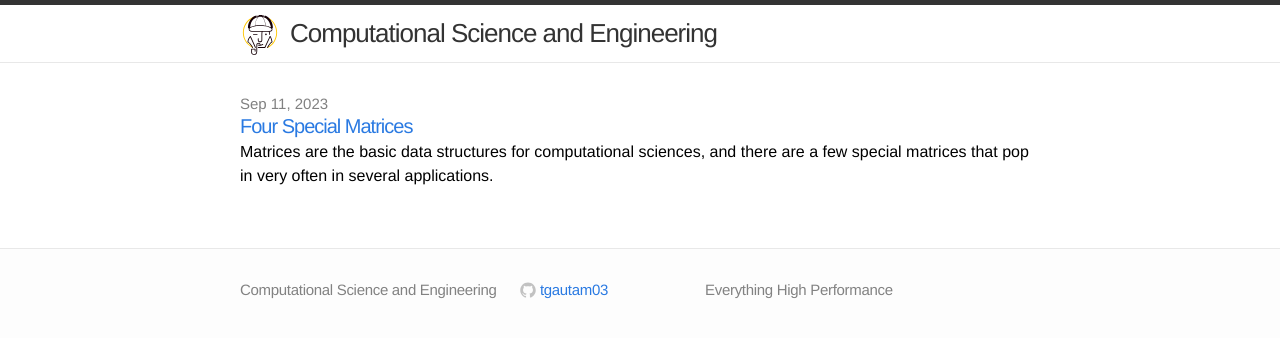
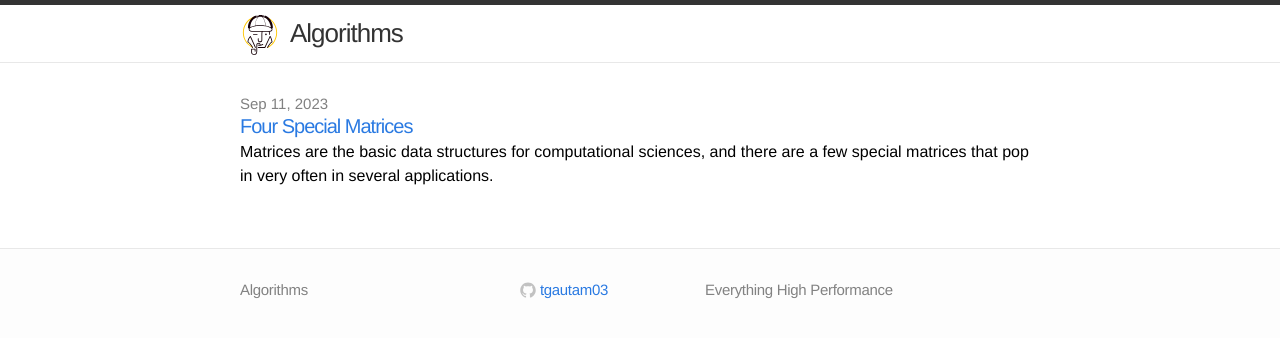
Before and after one commit to tgautam03/Algorithms, a Jekyll site: the page built from index.html, in a window 1280 px wide. Shown: the top 338 px of the page. Built offline with Jekyll 4.4.1, drawn with Linux system fonts in a browser that asks for light colours.

Commit message:
Added website

```diff
--- a/_config.yml
+++ b/_config.yml
@@ -1,8 +1,8 @@
 # Site settings
-title: Computational Science and Engineering
+title: Algorithms
 email: "[first_name(without caps)].[last_name(without caps)][at]utah.edu"
 description: "Everything High Performance"
-baseurl: "/Computational-Sciences"
+baseurl: "/Algorithms"
 url: "http://tgautam03.github.io/"
 #twitter_username:
 github_username:  tgautam03
```
